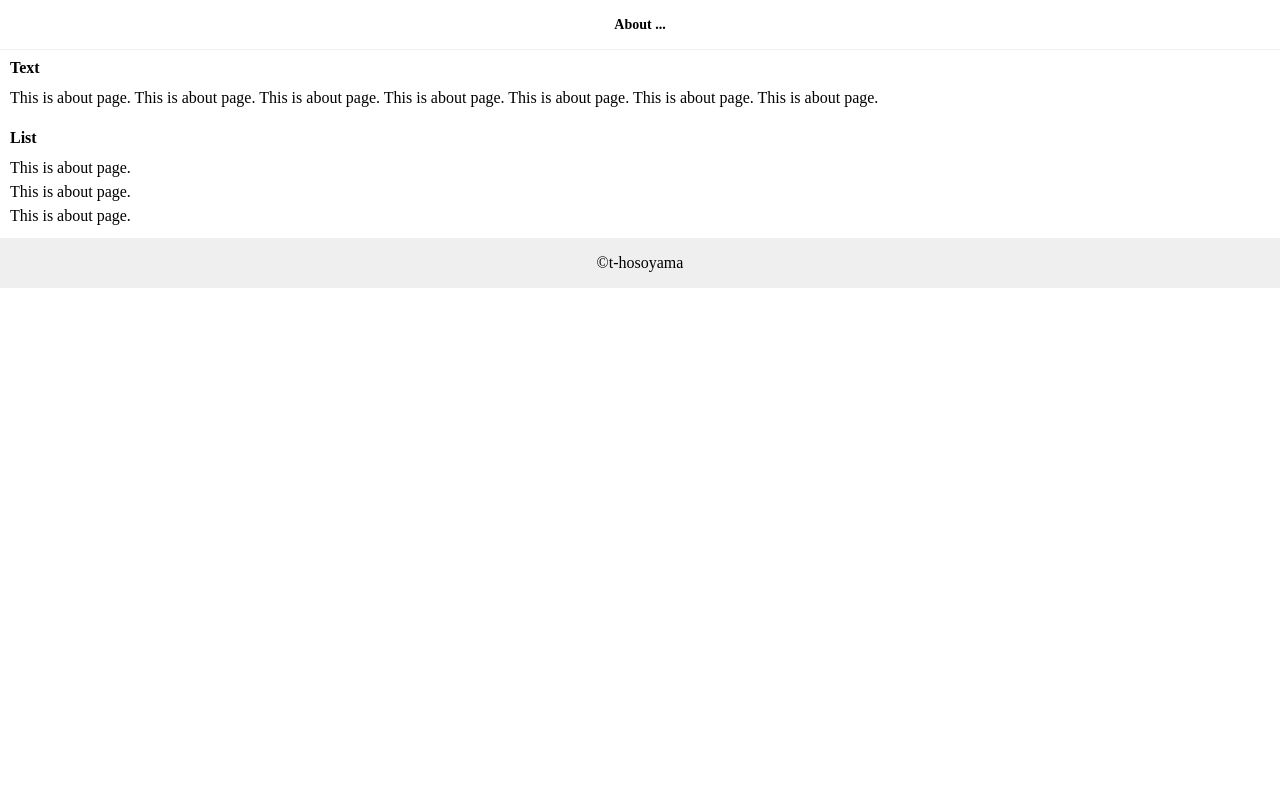
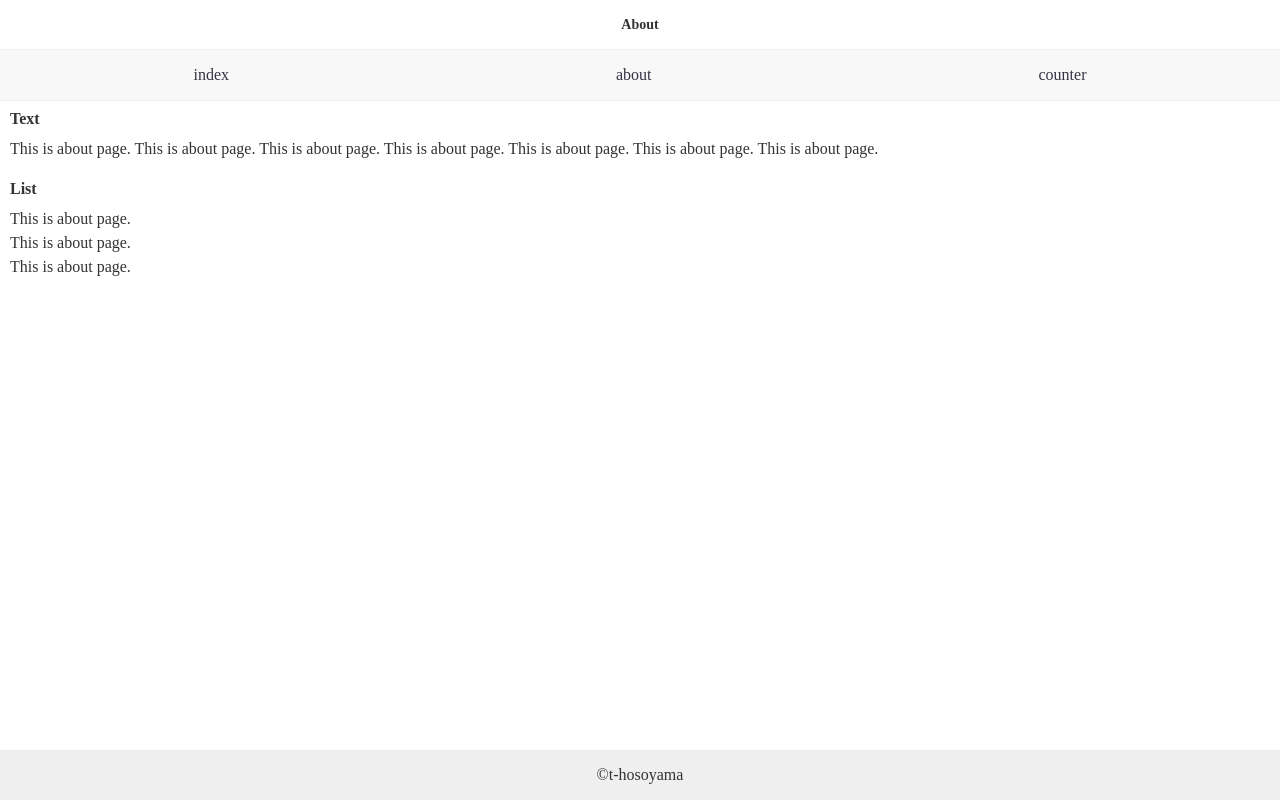
Before and after one commit to thosoyama/universal-boilerplate, a Next.js app in the folder client/: page /About in a window 1280 px wide. Built offline with nearby package versions, Linux system fonts and the light colour scheme.

Commit message:
feat: add navigation

```diff
--- a/client/src/components/Counter/Counter.tsx
+++ b/client/src/components/Counter/Counter.tsx
@@ -3,6 +3,7 @@ import React, { memo, useCallback, useEffect } from "react"
 import styled from "styled-components"
 import { SetCounterDocument, SetCounterMutation } from "~/@types/Graphql"
 import { consoleLog, fetchStart, useCounterContext } from "~/contexts/CounterContext"
+import { Header } from "../Header"
 
 // eslint-disable-next-line react/display-name
 export const Counter: React.FC = memo(() => {
--- a/client/src/components/Header/Header.tsx
+++ b/client/src/components/Header/Header.tsx
@@ -1,19 +1,14 @@
 import React from "react"
 import styled from "styled-components"
-import { useCounterContext } from "~/contexts/CounterContext"
 
 type TProps = {
   children?: React.ReactNode
 }
 
 export const Header: React.FC<TProps> = props => {
-  const [{ count, initialized }] = useCounterContext()
-
   return (
     <Root>
-      <Title>
-        {props?.children || "Demo"} {initialized ? count : "..."}
-      </Title>
+      <Title>{props?.children}</Title>
     </Root>
   )
 }
--- /dev/null
+++ b/client/src/components/Navigation/Navigation.tsx
@@ -0,0 +1,37 @@
+import React, { memo, useCallback, useEffect } from "react"
+import styled from "styled-components"
+import Link from "next/link"
+
+export const Navigation: React.FC = () => {
+  return (
+    <Root>
+      <List>
+        <Link href="/">
+          <a>index</a>
+        </Link>
+      </List>
+      <List>
+        <Link href="/about">
+          <a>about</a>
+        </Link>
+      </List>
+      <List>
+        <Link href="/counter">
+          <a>counter</a>
+        </Link>
+      </List>
+    </Root>
+  )
+}
+
+const Root = styled.ul`
+  display: flex;
+  justify-content: space-around;
+  align-items: center;
+  height: 50px;
+  background-color: #f8f8f8;
+  border-bottom: 1px solid #efefef;
+`
+const List = styled.li`
+  text-align: center;
+`
--- /dev/null
+++ b/client/src/components/Navigation/index.ts
@@ -0,0 +1 @@
+export * from "./Navigation"
--- a/client/src/components/Style/Style.tsx
+++ b/client/src/components/Style/Style.tsx
@@ -7,6 +7,16 @@ export const GlobalStyle = createGlobalStyle`
     padding: 0;
     width: 100%;
     height: 100%;
+    color: #333;
+  }
+  a {
+    text-decoration: none;
+  }
+  a:link {
+    color: #334;
+  }
+  a:visited {
+    color: #556;
   }
 `
 
@@ -62,3 +72,16 @@ export const Text = styled.span<{
   line-height: ${props => props["line-height"]};
   color: ${props => props.color};
 `
+
+export const FlexRoot = styled.div`
+  display: flex;
+  flex-direction: column;
+  justify-content: space-between;
+  position: absolute;
+  width: 100%;
+  height: 100%;
+`
+
+export const FlexBody = styled.div`
+  flex: 1;
+`
--- a/client/src/components/index.ts
+++ b/client/src/components/index.ts
@@ -1,4 +1,5 @@
 export * from "./Counter"
 export * from "./Footer"
 export * from "./Header"
+export * from "./Navigation"
 export * from "./Style"
--- a/client/src/pages/About.tsx
+++ b/client/src/pages/About.tsx
@@ -1,16 +1,16 @@
 import { NextPage } from "next"
 import Head from "next/head"
-import { Reset } from "styled-reset"
-import { Footer, GlobalStyle, Header, Margin, Text } from "~/components"
+import { Footer, Header, Margin, Navigation, Text, FlexRoot, FlexBody } from "~/components"
 
-const Index: NextPage = () => (
+const About: NextPage = () => (
   <>
     <Head>
       <title>About</title>
     </Head>
-    <Reset />
-    <GlobalStyle />
+    <FlexRoot>
       <Header>About</Header>
+      <Navigation />
+      <FlexBody>
         <Margin all="10px">
           <Text as="h2" font-weight="bold">
             Text
@@ -34,8 +34,10 @@ const Index: NextPage = () => (
             <Text as="li">This is about page.</Text>
           </Text>
         </Margin>
+      </FlexBody>
       <Footer />
+    </FlexRoot>
   </>
 )
 
-export default Index
+export default About
--- a/client/src/pages/_app.tsx
+++ b/client/src/pages/_app.tsx
@@ -1,6 +1,9 @@
+import NextApp from "next/app"
+import Head from "next/head"
 import React from "react"
-import NextApp from "next/app"
 import { ThemeProvider } from "styled-components"
+import { Reset } from "styled-reset"
+import { GlobalStyle } from "~/components"
 
 const theme = {
   primary: "green"
@@ -12,6 +15,11 @@ export default class App extends NextApp {
 
     return (
       <ThemeProvider theme={theme}>
+        <Head>
+          <title>universal-boilerplate</title>
+        </Head>
+        <Reset />
+        <GlobalStyle />
         <Component {...pageProps} />
       </ThemeProvider>
     )
```
Also changed, not shown: client/src/pages/Index.tsx (+9 -41 lines), client/src/pages/counter.tsx (added, +54 -0 lines). Lines whose indentation alone changed are shown as unchanged.
